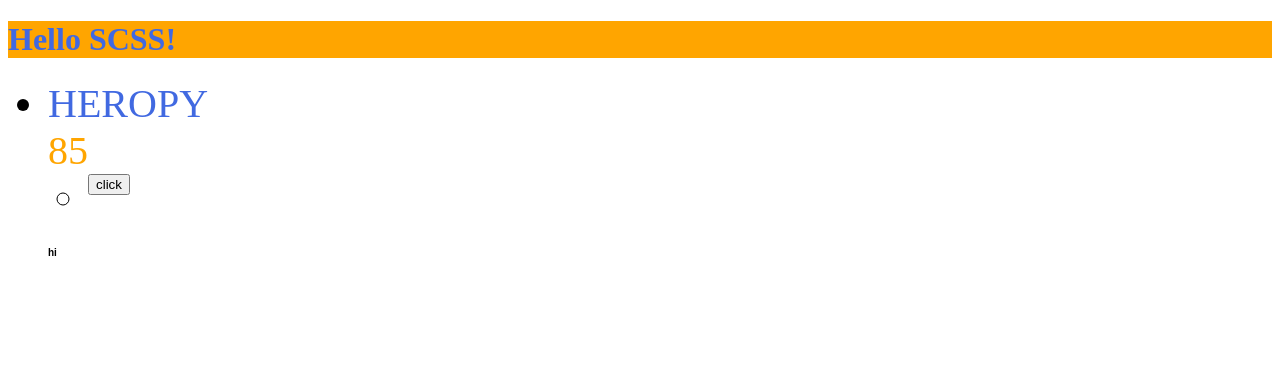
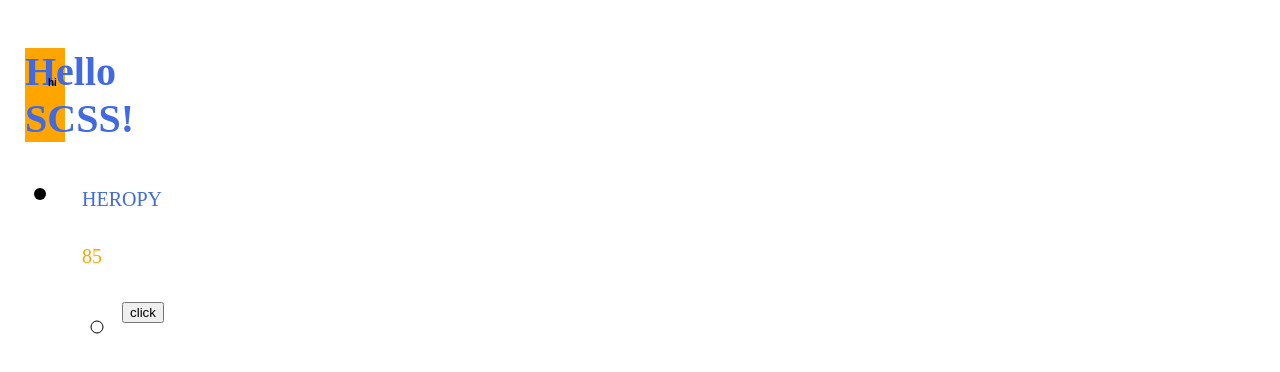
Before and after one commit to l0u0h0/SCSS, a website built with Parcel: page index.html in a window 1280 px wide. Built offline with nearby package versions, Linux system fonts and the light colour scheme.

Commit message:
SCSS math

```diff
--- a/main.scss
+++ b/main.scss
@@ -54,3 +54,17 @@ $color: royalblue;
     right: 30px;
   };
 }
+div {
+  $size: 30px;
+  width: 20px + 20px;
+  height: 40px - 10px;
+  font-size: 10px * 2;
+  margin-left: (10px + 12px) / 2;
+  margin-top: $size / 2;
+  padding: 20px % 7;
+}
+.bax {
+  background-color: royalblue;
+  width: calc(100% - 200px);
+  height: 100px;
+}
```
Also changed, not shown: README.md.
